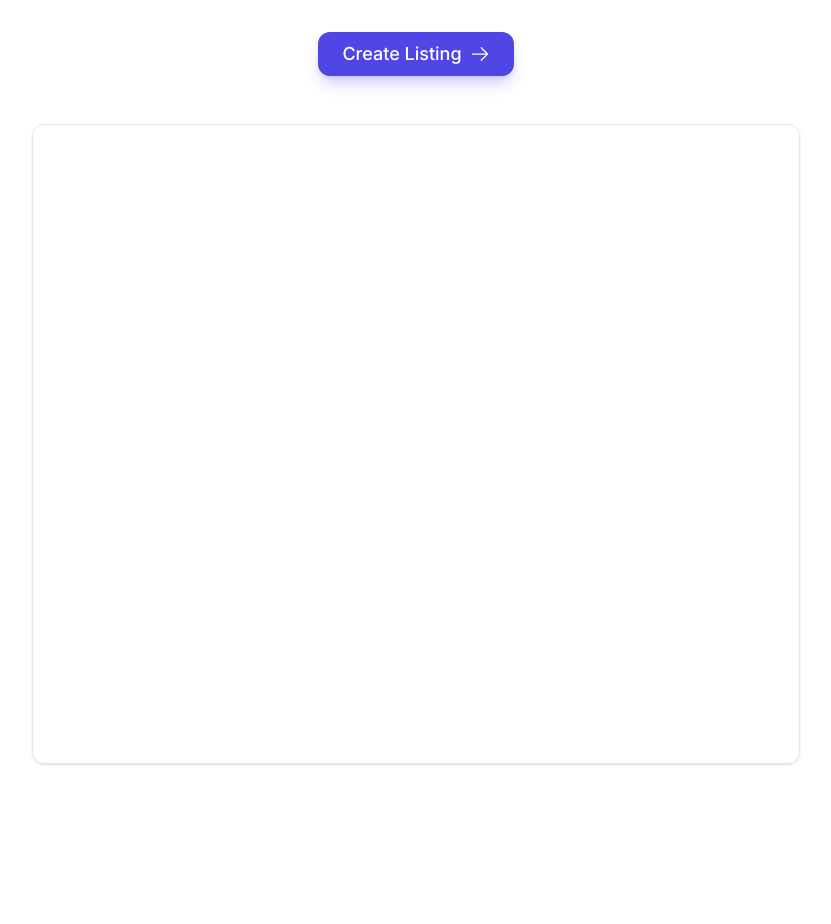
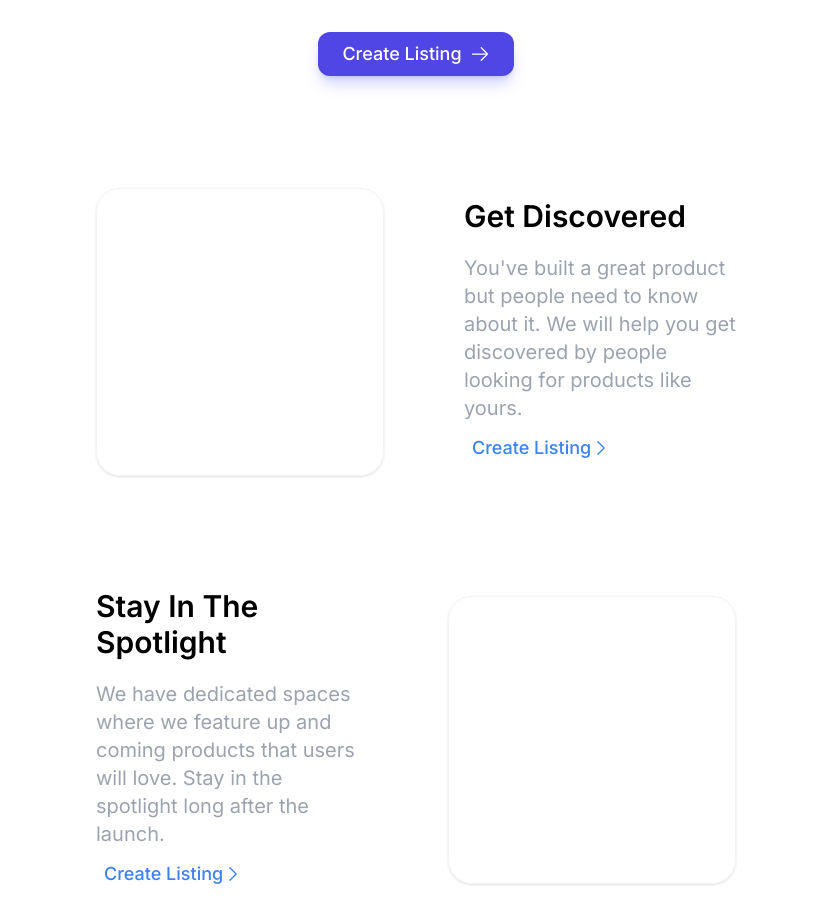
Before and after one commit to hasaansworld/deals-next, a Next.js app: page /add-listing in a window 1280 px wide. Shown: the part 252-1176 px from the top of the page, without its empty margins (224-1055 px from the left). Before the commit the page ends 1096 px from the top, so only its background shows below. Built offline with nearby package versions, Linux system fonts and the light colour scheme.

Commit message:
added get discovered and spotlight sections

```diff
--- a/app/add-listing/page.jsx
+++ b/app/add-listing/page.jsx
@@ -1,10 +1,11 @@
 import ActionButton from '../components/action-button/action-button';
-import { ArrowRightIcon } from '@heroicons/react/24/solid'
+import { ArrowRightIcon, ChevronRightIcon } from '@heroicons/react/24/solid'
+import FlatButton from '../components/action-button/flat-button';
 
 export default function AddListing() {
 	return (
-		<div className="w-full overflow-auto px-60 py-20">
-			<div className="flex w-full flex-col items-center">
+		<div className="w-full overflow-auto py-20">
+			<div className="flex w-1/2 mx-auto flex-col items-center">
 				<h1 className="bg-gradient-to-r from-blue-600 to-fuchsia-500 bg-clip-text text-center text-[3rem] font-bold text-transparent">
 					Let&apos;s Launch Your Startup Together
 				</h1>
@@ -12,7 +13,29 @@ export default function AddListing() {
 				<div className="mt-8">
 					<ActionButton text="Create Listing" endIcon={<ArrowRightIcon className='w-5 h-5' />} />
 				</div>
-				<div className="mt-12 h-[40rem] w-[60vw] rounded-xl border border-gray-200 shadow"></div>
+				<div className='flex w-full items-center gap-20 mt-28'>
+					<div className='w-72 h-72 shadow rounded-3xl shrink-0 border border-gray-100'>
+
+					</div>
+					<div>
+						<h3 className='text-3xl font-semibold'>Get Discovered</h3>
+						<p className='text-xl text-gray-400 mt-5 mb-2'>You&apos;ve built a great product but people need to know about it. We will help you get discovered by people looking for products like yours.</p>
+
+						<FlatButton text="Create Listing" endIcon={<ChevronRightIcon className='w-5 h-5' />} />
+					</div>
+				</div>
+
+				<div className='flex w-full items-center gap-20 mt-28'>
+					<div>
+						<h3 className='text-3xl font-semibold'>Stay In The Spotlight</h3>
+						<p className='text-xl text-gray-400 mt-5 mb-2'>We have dedicated spaces where we feature up and coming products that users will love. Stay in the spotlight long after the launch.</p>
+						<FlatButton text="Create Listing" endIcon={<ChevronRightIcon className='w-5 h-5' />} />
+					</div>
+					<div className='w-72 h-72 shadow rounded-3xl shrink-0 border border-gray-100'>
+
+					</div>
+				</div>
+
 			</div>
 		</div>
 	);
--- /dev/null
+++ b/app/components/action-button/flat-button.jsx
@@ -0,0 +1,13 @@
+import React from "react";
+
+export default function FlatButton({ text, endIcon = null, onClick = null }) {
+    return (
+        <button
+            className="flex items-center hover:gap-1 hover:bg-gray-100 text-blue-500 px-2 py-1 rounded-xl font-medium text-lg"
+            onClick={onClick}
+        >
+            {text}
+            {endIcon}
+        </button>
+    );
+}
```
